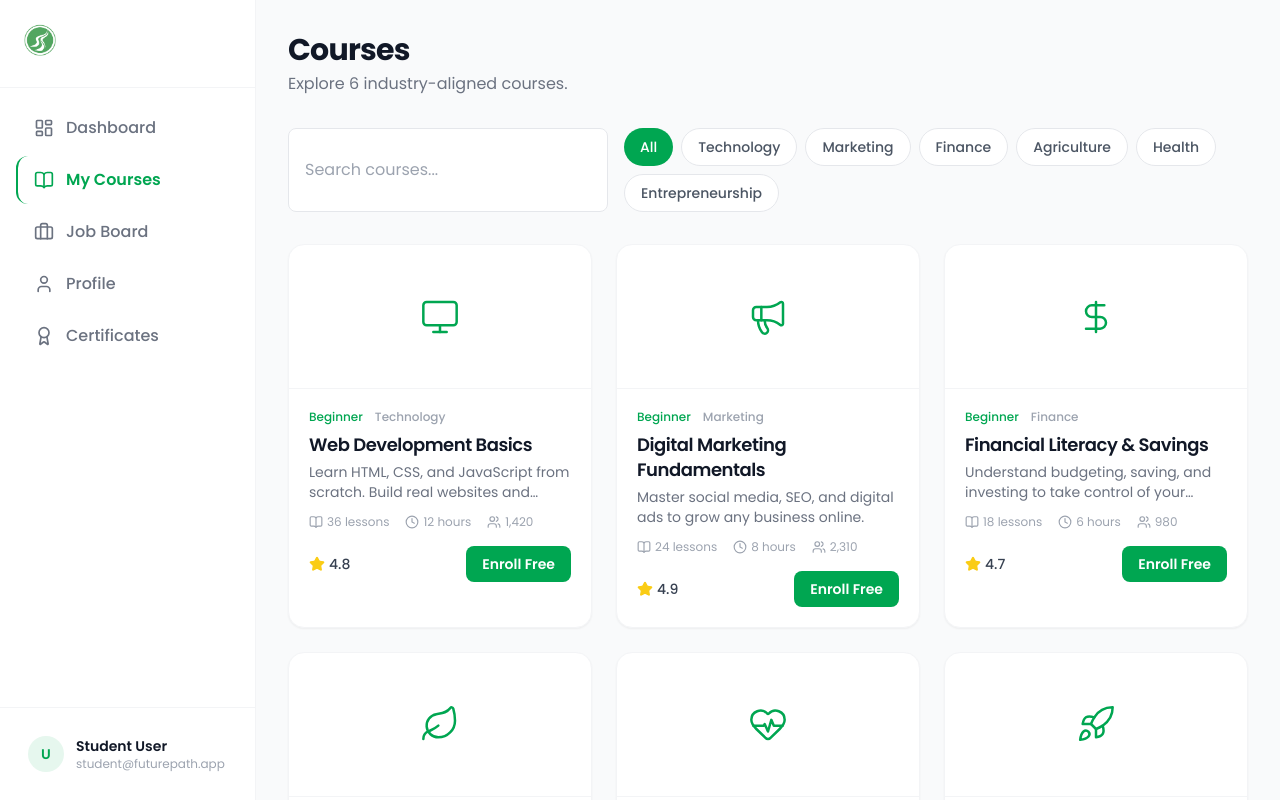
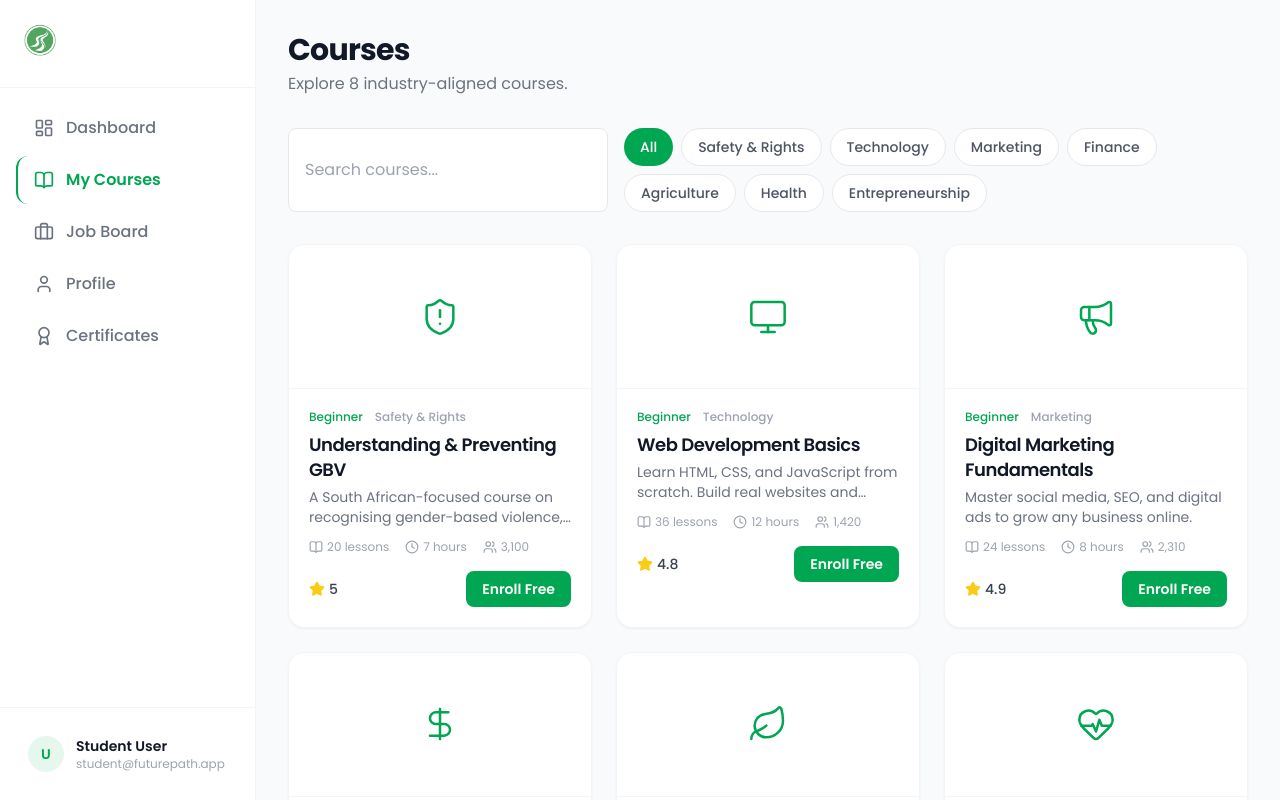
Before and after one commit to Uwami-Mgxekwa/FuturePath, a Next.js app: page /courses in a window 1280 px wide. Built offline with nearby package versions, Linux system fonts and the light colour scheme.

Commit message:
Update page.tsx

```diff
--- a/src/app/(app)/courses/page.tsx
+++ b/src/app/(app)/courses/page.tsx
@@ -3,19 +3,21 @@
 import { useState } from "react";
 import { motion } from "framer-motion";
 import {
-  Monitor, Megaphone, DollarSign, Leaf, HeartPulse, Rocket,
+  Monitor, Megaphone, DollarSign, Leaf, HeartPulse, Rocket, ShieldAlert,
   Clock, BookOpen, Users, Star,
 } from "lucide-react";
 
-const categories = ["All", "Technology", "Marketing", "Finance", "Agriculture", "Health", "Entrepreneurship"];
+const categories = ["All", "Safety & Rights", "Technology", "Marketing", "Finance", "Agriculture", "Health", "Entrepreneurship"];
 
 const courses = [
+  { id: 7, title: "Understanding & Preventing GBV", category: "Safety & Rights", instructor: "Dr. Nandi Dlamini", lessons: 20, duration: "7 hours", level: "Beginner", enrolled: 3100, rating: 5.0, icon: ShieldAlert, description: "A South African-focused course on recognising gender-based violence, knowing your rights, accessing support, and becoming a community advocate for change." },
   { id: 1, title: "Web Development Basics", category: "Technology", instructor: "James Oduya", lessons: 36, duration: "12 hours", level: "Beginner", enrolled: 1420, rating: 4.8, icon: Monitor, description: "Learn HTML, CSS, and JavaScript from scratch. Build real websites and launch your tech career." },
   { id: 2, title: "Digital Marketing Fundamentals", category: "Marketing", instructor: "Aisha Kamau", lessons: 24, duration: "8 hours", level: "Beginner", enrolled: 2310, rating: 4.9, icon: Megaphone, description: "Master social media, SEO, and digital ads to grow any business online." },
   { id: 3, title: "Financial Literacy & Savings", category: "Finance", instructor: "Dr. Peter Mwangi", lessons: 18, duration: "6 hours", level: "Beginner", enrolled: 980, rating: 4.7, icon: DollarSign, description: "Understand budgeting, saving, and investing to take control of your financial future." },
   { id: 4, title: "Modern Agribusiness", category: "Agriculture", instructor: "Grace Wanjiku", lessons: 20, duration: "7 hours", level: "Intermediate", enrolled: 650, rating: 4.6, icon: Leaf, description: "Learn smart farming techniques, market access, and agricultural entrepreneurship." },
   { id: 5, title: "Community Health Worker Training", category: "Health", instructor: "Nurse Faith Otieno", lessons: 30, duration: "10 hours", level: "Beginner", enrolled: 1100, rating: 4.8, icon: HeartPulse, description: "Equip yourself with essential health knowledge to serve your community." },
   { id: 6, title: "Starting a Small Business", category: "Entrepreneurship", instructor: "Brian Kipchoge", lessons: 22, duration: "9 hours", level: "Beginner", enrolled: 1890, rating: 4.9, icon: Rocket, description: "From idea to launch: everything you need to start and grow a small business." },
+  { id: 7, title: "Understanding & Preventing GBV", category: "Safety & Rights", instructor: "Dr. Nandi Dlamini", lessons: 20, duration: "7 hours", level: "Beginner", enrolled: 3100, rating: 5.0, icon: ShieldAlert, description: "A South African-focused course on recognising gender-based violence, knowing your rights, accessing support, and becoming a community advocate for change." },
 ];
 
 const levelColor: Record<string, string> = {
```
